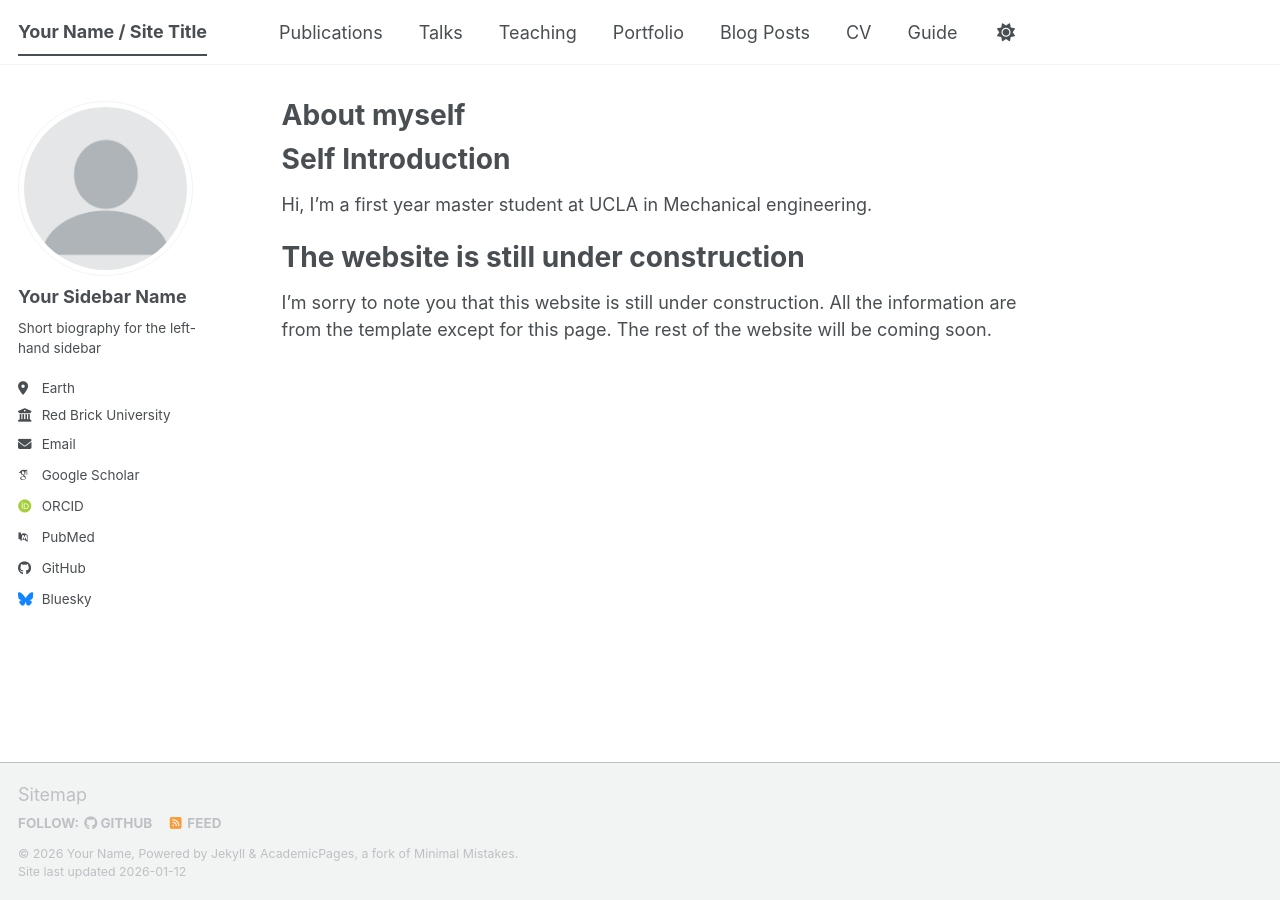
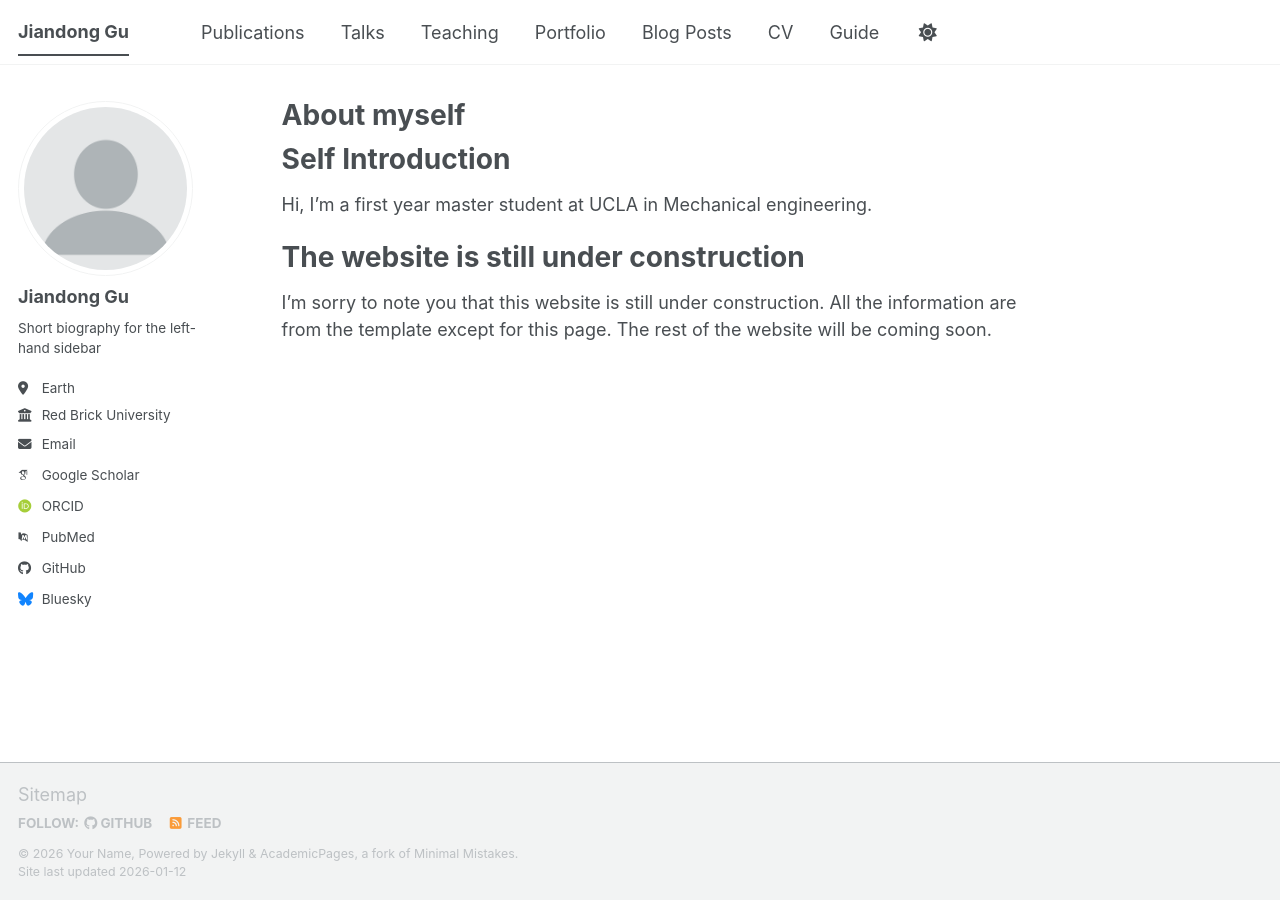
Before and after one commit to gjd2003/gjd2003.github.io, a Jekyll site: the page built from _pages/about.md, in a window 1280 px wide. Built offline with Jekyll 4.4.1, drawn with Linux system fonts in a browser that asks for light colours; some web fonts are replaced; a script bundle is joined from its source files by our own code; library files that are not in the unit come from our copies.

Commit message:
Update _config.yml

```diff
--- a/_config.yml
+++ b/_config.yml
@@ -9,7 +9,7 @@
 # Basic Site Settings
 locale                   : "en-US"
 site_theme               : "default" # The available themes options are "default", "air", "sunrise", "mint", "dirt" and "contrast"
-title                    : "Your Name / Site Title"
+title                    : "Jiandong Gu"
 title_separator          : "-"
 name                     : &name "Your Name"
 description              : &description "Your Name's academic portfolio"   # Update this with a general description of your site, this is the default if not overridden by a page
@@ -24,13 +24,13 @@ repository               : "academicpages/academicpages.github.io"
 author:
   # Biographic information
   avatar           : "profile.png"
-  name             : "Your Sidebar Name"
+  name             : "Jiandong Gu"
   pronouns         : # example: "she/her"
   bio              : "Short biography for the left-hand sidebar"
   location         : "Earth"
   employer         : "Red Brick University"
   uri              : # URL
-  email            : "none@example.org"
+  email            : "maegjd2003@g.ucla.edu"
 
   # Academic websites
   academia         : # URL
```
